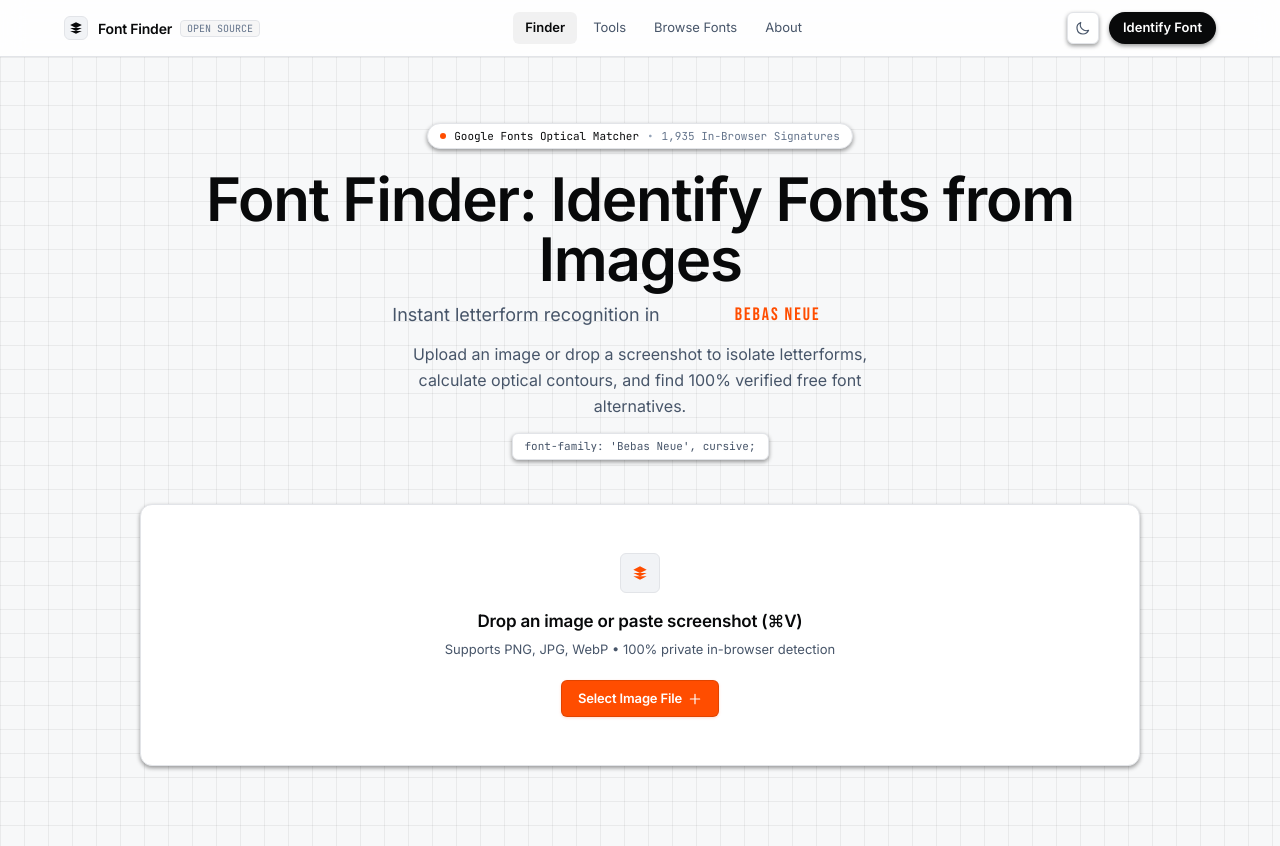
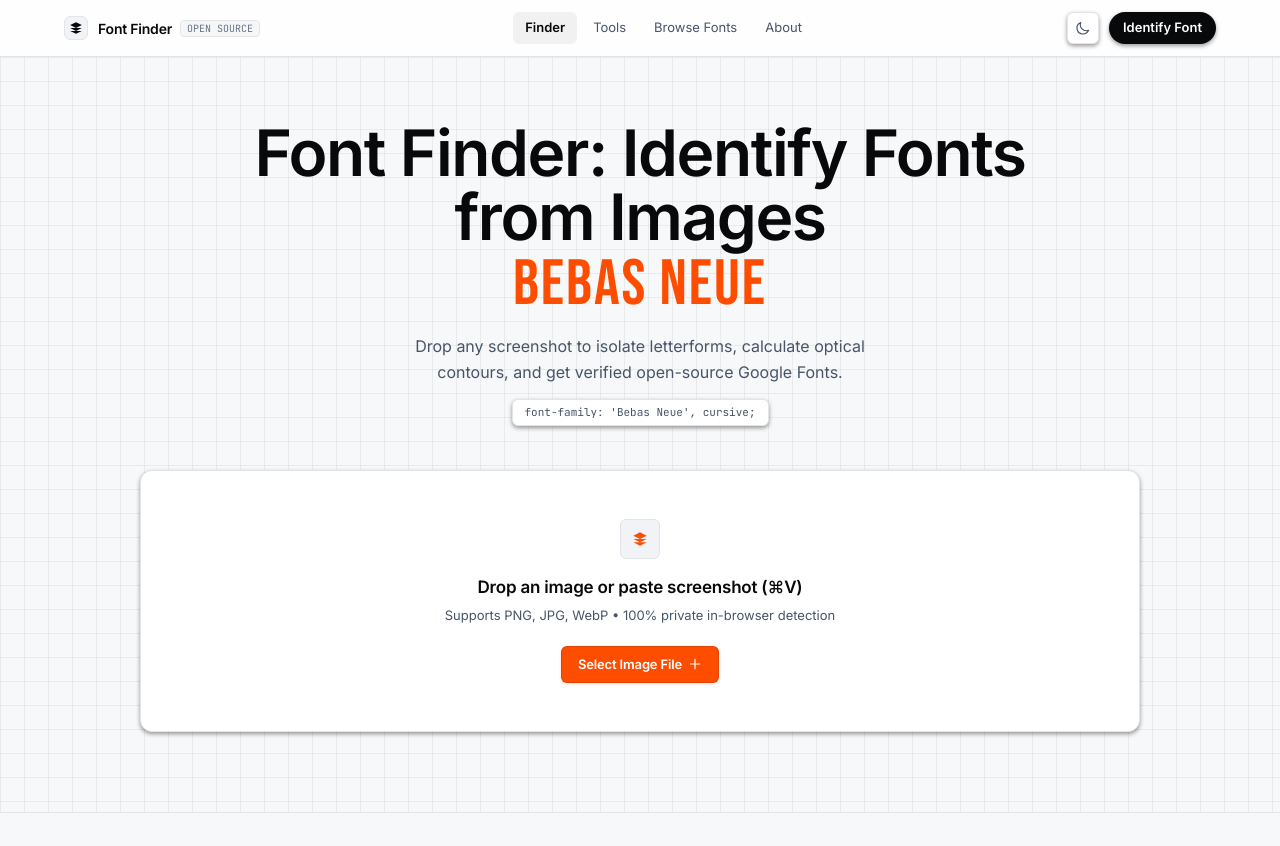
Before and after one commit to prabhatsingh985/Font-Finder, an Astro site: page / in a window 1280 px wide. Shown: the top 846 px of the page. Built offline with nearby package versions, Linux system fonts and the light colour scheme; Astro itself is replaced by a stand-in of ours; no server answers.

Commit message:
fix(hero): streamline hero copy to Font Finder: Identify Fonts from Images

```diff
--- a/src/pages/index.astro
+++ b/src/pages/index.astro
@@ -15,30 +15,16 @@ const featuredFonts = VERIFIED_GOOGLE_FONTS.slice(0, 6);
   <!-- Hero Section with Linear Atmospheric Depth & Floor Wash -->
   <section class="relative pt-12 pb-16 sm:pt-16 sm:pb-20 px-4 sm:px-6 bg-grid-pattern-subtle hero-gradient-floor border-b border-[#e2e4e8] dark:border-[#23252a] bg-[#f8f9fa] dark:bg-[#08090a] transition-colors overflow-hidden">
     <div class="max-w-[1200px] mx-auto text-center relative z-10">
-
-      <!-- Linear Precision Status Tag -->
-      <div class="inline-flex items-center gap-2 px-3 py-1 rounded-full bg-white dark:bg-white/[0.03] border border-[#e2e4e8] dark:border-[#23252a] font-mono text-[11px] text-[#475569] dark:text-[#8a8f98] mb-5 shadow-sm">
-        <span class="w-1.5 h-1.5 rounded-full bg-[#ff4d00] dark:bg-[#e4f222]"></span>
-        <span class="font-normal text-[#08090a] dark:text-[#d0d6e0]">Google Fonts Optical Matcher</span>
-        <span class="text-[#94a3b8] dark:text-[#62666d]">&bull;</span>
-        <span class="text-[#64748b] dark:text-[#8a8f98]">1,935 In-Browser Signatures</span>
-      </div>
-
-      <!-- Linear Display Headline: Static Primary H1 -->
-      <h1 class="text-4xl sm:text-6xl lg:text-[60px] font-[510] tracking-[-0.022em] text-[#08090a] dark:text-[#ffffff] leading-[1.08] max-w-4xl mx-auto">
-        Font Finder: Identify Fonts from Images
+      <!-- Linear Display Headline (64px / 510 / tight tracking -0.022em) -->
+      <h1 class="text-4xl sm:text-6xl lg:text-[64px] font-[510] tracking-[-0.022em] text-[#08090a] dark:text-[#ffffff] leading-[1.05] max-w-4xl mx-auto">
+        Font Finder: Identify Fonts from Images <br class="hidden sm:inline" />
+        <span class="inline-flex items-center justify-center min-w-[220px] sm:min-w-[340px] text-[#ff4d00] dark:text-[#e4f222] transition-all duration-300 select-none" id="morphing-font-word" style="font-family: 'Playfair Display', serif; font-style: italic; color: var(--color-acid-lime);">
+          Playfair Display
+        </span>
       </h1>
 
-      <!-- Dynamic Specimen Subline (Decoupled from static H1) -->
-      <div class="mt-3 text-base sm:text-lg text-[#475569] dark:text-[#8a8f98] font-normal flex items-center justify-center gap-2 flex-wrap">
-        <span>Instant letterform recognition in</span>
-        <span class="inline-flex items-center justify-center min-w-[180px] sm:min-w-[220px] text-[#ff4d00] dark:text-[#e4f222] transition-all duration-300 select-none font-medium" id="morphing-font-word" style="font-family: 'Playfair Display', serif; font-style: italic; color: var(--color-acid-lime);">
-          Playfair Display
-        </span>
-      </div>
-
-      <p class="mt-3 text-[15px] sm:text-[16px] text-[#475569] dark:text-[#8a8f98] max-w-lg mx-auto leading-relaxed font-normal">
-        Upload an image or drop a screenshot to isolate letterforms, calculate optical contours, and find 100% verified free font alternatives.
+      <p class="mt-4 text-[15px] sm:text-[16px] text-[#475569] dark:text-[#8a8f98] max-w-lg mx-auto leading-relaxed font-normal">
+        Drop any screenshot to isolate letterforms, calculate optical contours, and get verified open-source Google Fonts.
       </p>
 
       <!-- Live CSS snippet tag (Berkeley / JetBrains Mono) -->
```
